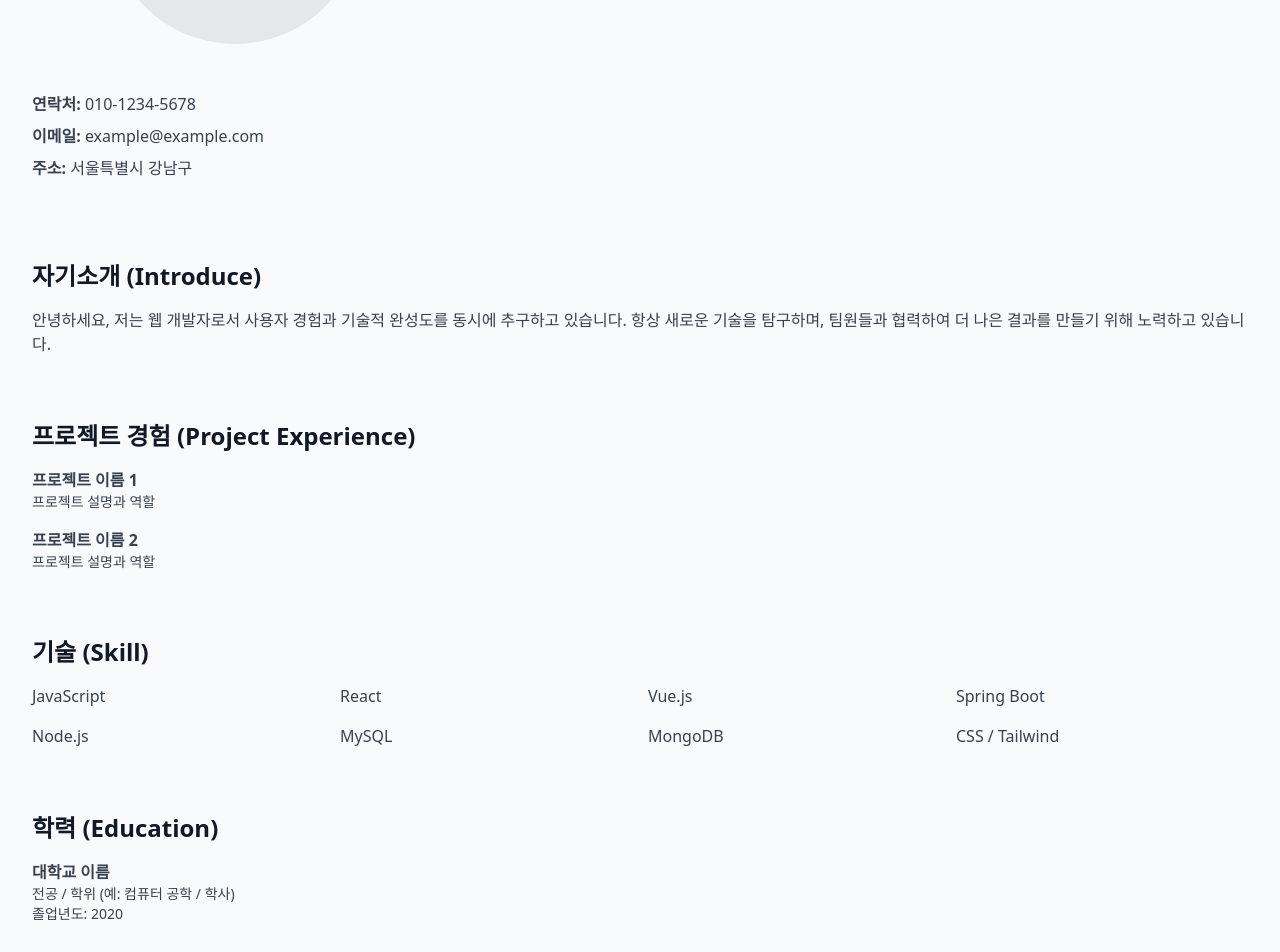
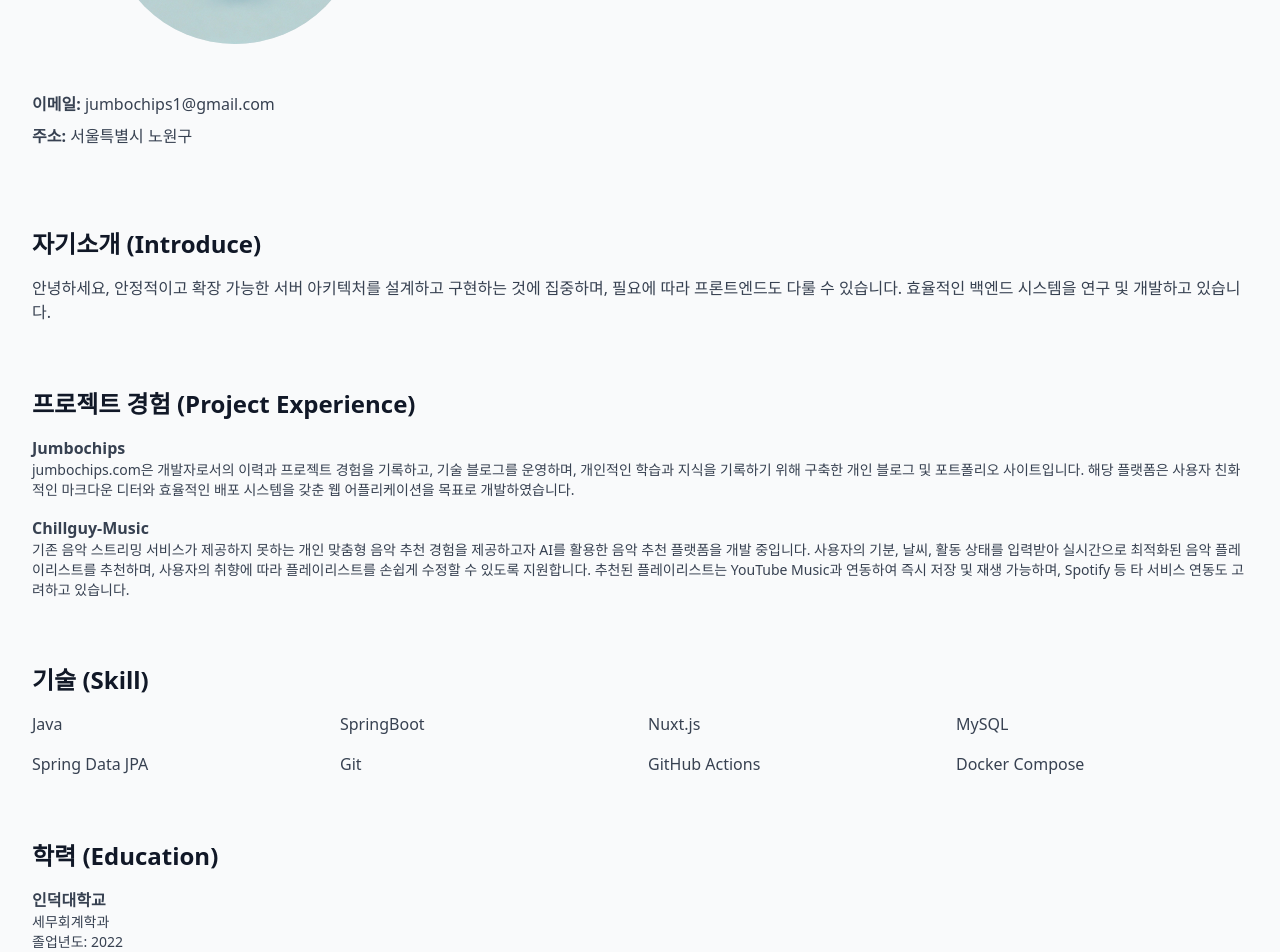
Before and after one commit to JumboChips/blog, a Nuxt app in the folder blog_fe/: page /aboutme in a window 1280 px wide. Shown: the part 320-1272 px from the top of the page. Built offline with nearby package versions, Linux system fonts and the light colour scheme.

Commit message:
refactor: 프론트 소개 수정

```diff
--- a/blog_fe/components/resume.vue
+++ b/blog_fe/components/resume.vue
@@ -7,15 +7,16 @@
         <div class="flex w-full justify-center sm:w-1/3">
           <div
             class="flex aspect-square h-48 w-48 items-center justify-center rounded-full bg-gray-200 sm:h-64 sm:w-64">
-            <span class="text-gray-400">사진</span>
+            <span class="text-gray-400">
+              <img :src="'/profilePhoto.jpeg'" alt="" class="rounded-full h-full w-full object-cover">
+            </span>
           </div>
         </div>
         <!-- 연락처 정보 -->
         <div class="w-full text-gray-700 sm:w-2/3">
           <ul class="space-y-2">
-            <li><strong>연락처:</strong> 010-1234-5678</li>
-            <li><strong>이메일:</strong> example@example.com</li>
-            <li><strong>주소:</strong> 서울특별시 강남구</li>
+            <li><strong>이메일:</strong> jumbochips1@gmail.com</li>
+            <li><strong>주소:</strong> 서울특별시 노원구</li>
           </ul>
         </div>
       </div>
@@ -24,8 +25,8 @@
     <!-- 자기소개 섹션 -->
     <section class="container mx-auto px-4 py-8 sm:px-8">
       <h2 class="text-xl font-bold text-gray-900 sm:text-2xl">자기소개 (Introduce)</h2>
-      <p class="mt-4 text-gray-700">안녕하세요, 저는 웹 개발자로서 사용자 경험과 기술적 완성도를 동시에 추구하고 있습니다. 항상 새로운 기술을 탐구하며, 팀원들과 협력하여 더 나은
-        결과를 만들기 위해 노력하고 있습니다.</p>
+      <p class="mt-4 text-gray-700">안녕하세요, 안정적이고 확장 가능한 서버 아키텍처를 설계하고 구현하는 것에 집중하며,
+        필요에 따라 프론트엔드도 다룰 수 있습니다. 효율적인 백엔드 시스템을 연구 및 개발하고 있습니다.</p>
     </section>
 
     <!-- 프로젝트 경험 섹션 -->
@@ -33,12 +34,13 @@
       <h2 class="text-xl font-bold text-gray-900 sm:text-2xl">프로젝트 경험 (Project Experience)</h2>
       <ul class="mt-4 space-y-4 text-gray-700">
         <li>
-          <h3 class="font-semibold">프로젝트 이름 1</h3>
-          <p class="text-sm">프로젝트 설명과 역할</p>
+          <h3 class="font-semibold">Jumbochips</h3>
+          <p class="text-sm">jumbochips.com은 개발자로서의 이력과 프로젝트 경험을 기록하고, 기술 블로그를 운영하며, 개인적인 학습과 지식을 기록하기 위해 구축한 개인 블로그 및 포트폴리오 사이트입니다. 해당 플랫폼은 사용자 친화적인 마크다운 디터와 효율적인 배포 시스템을 갖춘 웹 어플리케이션을 목표로 개발하였습니다.
+</p>
         </li>
         <li>
-          <h3 class="font-semibold">프로젝트 이름 2</h3>
-          <p class="text-sm">프로젝트 설명과 역할</p>
+          <h3 class="font-semibold">Chillguy-Music</h3>
+          <p class="text-sm">기존 음악 스트리밍 서비스가 제공하지 못하는 개인 맞춤형 음악 추천 경험을 제공하고자 AI를 활용한 음악 추천 플랫폼을 개발 중입니다. 사용자의 기분, 날씨, 활동 상태를 입력받아 실시간으로 최적화된 음악 플레이리스트를 추천하며, 사용자의 취향에 따라 플레이리스트를 손쉽게 수정할 수 있도록 지원합니다. 추천된 플레이리스트는 YouTube Music과 연동하여 즉시 저장 및 재생 가능하며, Spotify 등 타 서비스 연동도 고려하고 있습니다.</p>
         </li>
       </ul>
     </section>
@@ -47,14 +49,14 @@
     <section class="container mx-auto px-4 py-8 sm:px-8">
       <h2 class="text-xl font-bold text-gray-900 sm:text-2xl">기술 (Skill)</h2>
       <ul class="mt-4 grid grid-cols-2 gap-4 text-gray-700 sm:grid-cols-4">
-        <li>JavaScript</li>
-        <li>React</li>
-        <li>Vue.js</li>
-        <li>Spring Boot</li>
-        <li>Node.js</li>
+        <li>Java</li>
+        <li>SpringBoot</li>
+        <li>Nuxt.js</li>
         <li>MySQL</li>
-        <li>MongoDB</li>
-        <li>CSS / Tailwind</li>
+        <li>Spring Data JPA</li>
+        <li>Git</li>
+        <li>GitHub Actions</li>
+        <li>Docker Compose</li>
       </ul>
     </section>
 
@@ -63,9 +65,9 @@
       <h2 class="text-xl font-bold text-gray-900 sm:text-2xl">학력 (Education)</h2>
       <ul class="mt-4 space-y-4 text-gray-700">
         <li>
-          <h3 class="font-semibold">대학교 이름</h3>
-          <p class="text-sm">전공 / 학위 (예: 컴퓨터 공학 / 학사)</p>
-          <p class="text-sm">졸업년도: 2020</p>
+          <h3 class="font-semibold">인덕대학교</h3>
+          <p class="text-sm">세무회계학과</p>
+          <p class="text-sm">졸업년도: 2022</p>
         </li>
       </ul>
     </section>
```
